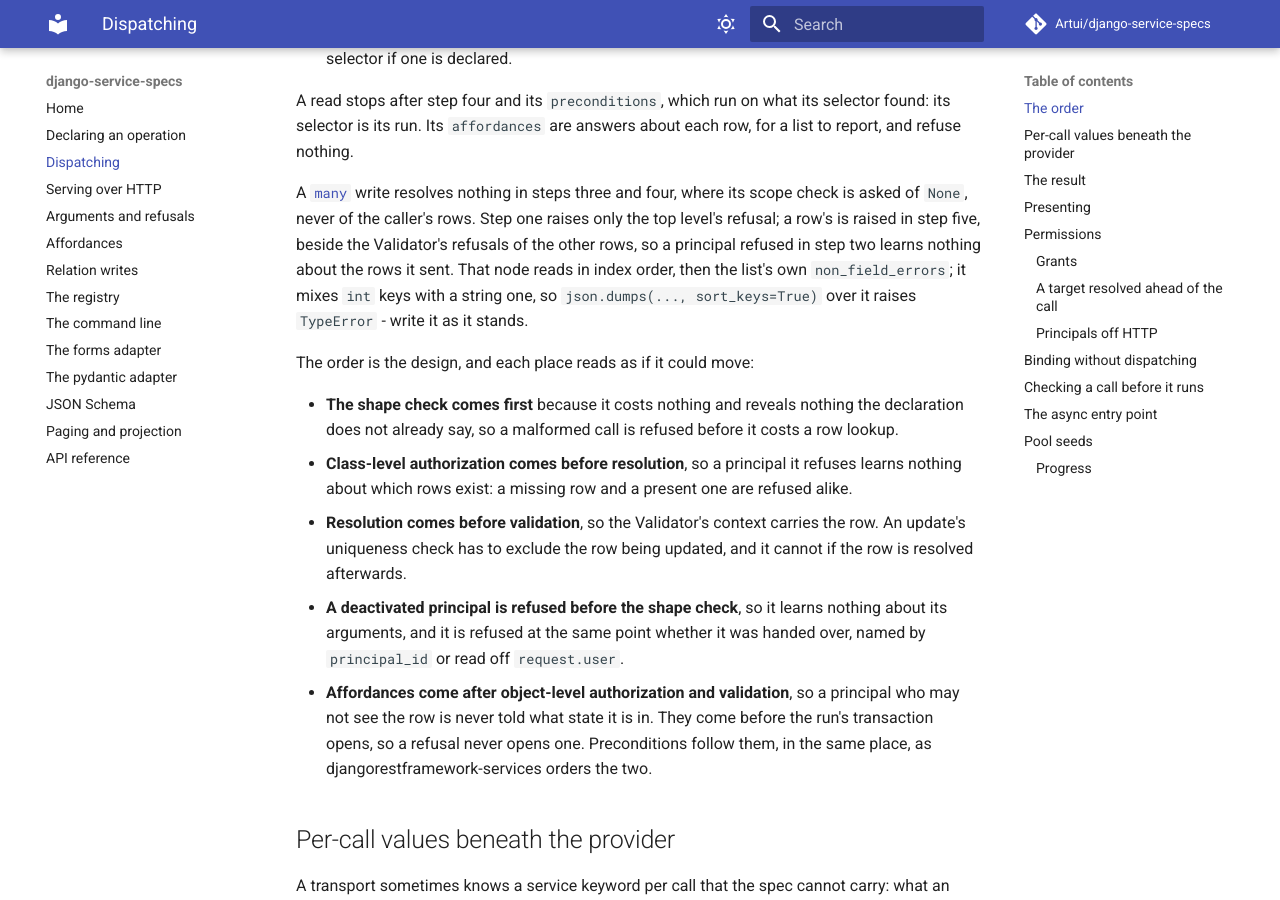
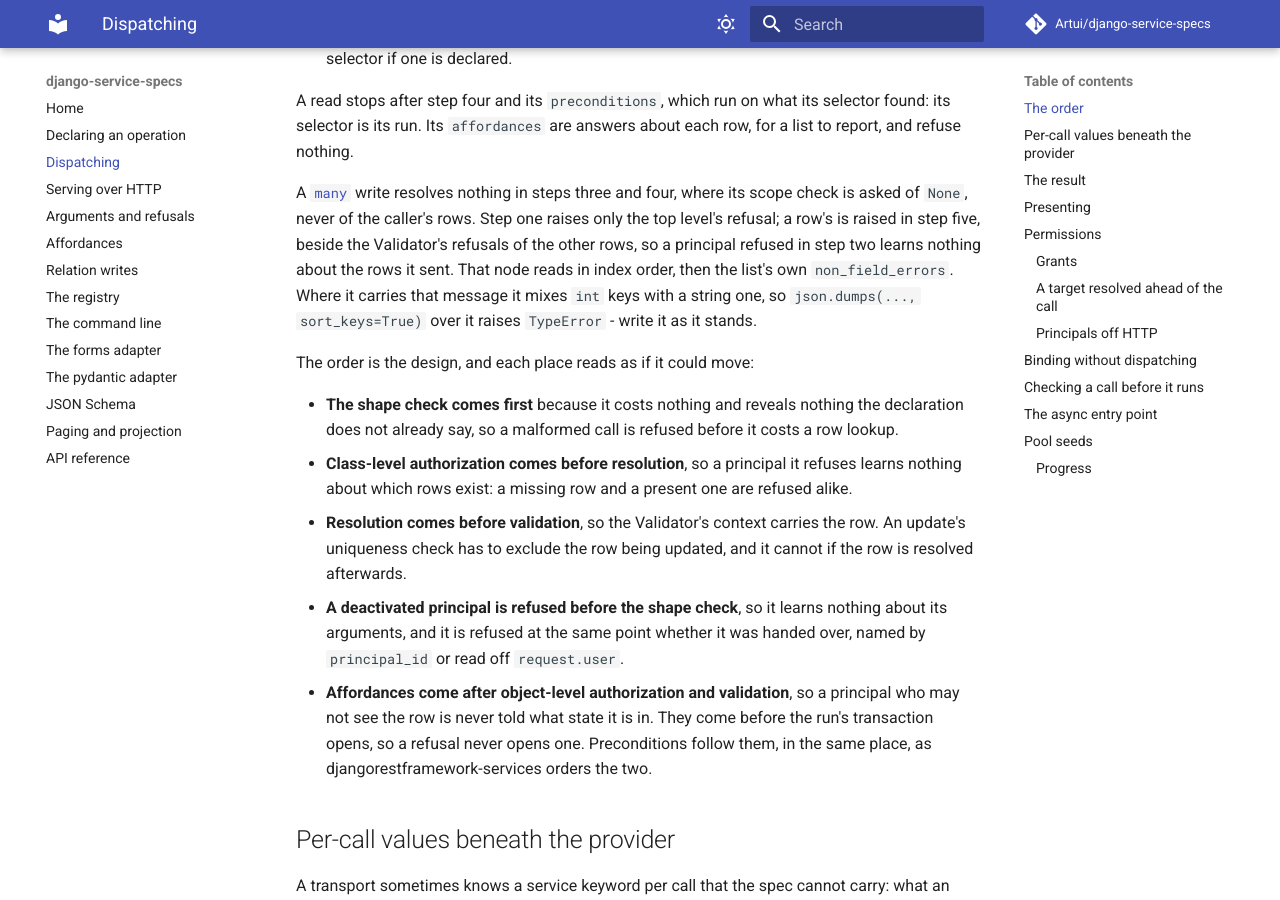
Before and after one commit to Artui/django-service-specs, an MkDocs documentation site: the page built from docs/dispatching.md, in a window 1280 px wide and 900 px high, scrolled down 1138 px. Built offline with MkDocs 1.6.1 and Material for MkDocs 9.7.7, drawn with Linux system fonts in a browser that asks for light colours; comment, search, counter and statistics services are not loaded.

Commit message:
Say a many refusal is unsortable only when it carries the list's message
A many call's refusal node mixes int indices with a string key only where
the list's own non_field_errors message is present; a node of failing rows
alone sorts by key like any other. InvalidArguments, the dispatching page
and the changelog now say so.

Co-Authored-By: Claude Opus 5.5 <noreply@anthropic.com>

```diff
--- a/docs/dispatching.md
+++ b/docs/dispatching.md
@@ -59,9 +59,10 @@ three and four, where its scope check is asked of `None`, never of the
 caller's rows. Step one raises only the top level's refusal; a row's is raised
 in step five, beside the Validator's refusals of the other rows, so a
 principal refused in step two learns nothing about the rows it sent. That
-node reads in index order, then the list's own `non_field_errors`; it mixes
-`int` keys with a string one, so `json.dumps(..., sort_keys=True)` over it
-raises `TypeError` - write it as it stands.
+node reads in index order, then the list's own `non_field_errors`. Where it
+carries that message it mixes `int` keys with a string one, so
+`json.dumps(..., sort_keys=True)` over it raises `TypeError` - write it as it
+stands.
 
 The order is the design, and each place reads as if it could move:
 
```
Also changed, not shown: CHANGELOG.md (+3 -3 lines), 1 other file.
